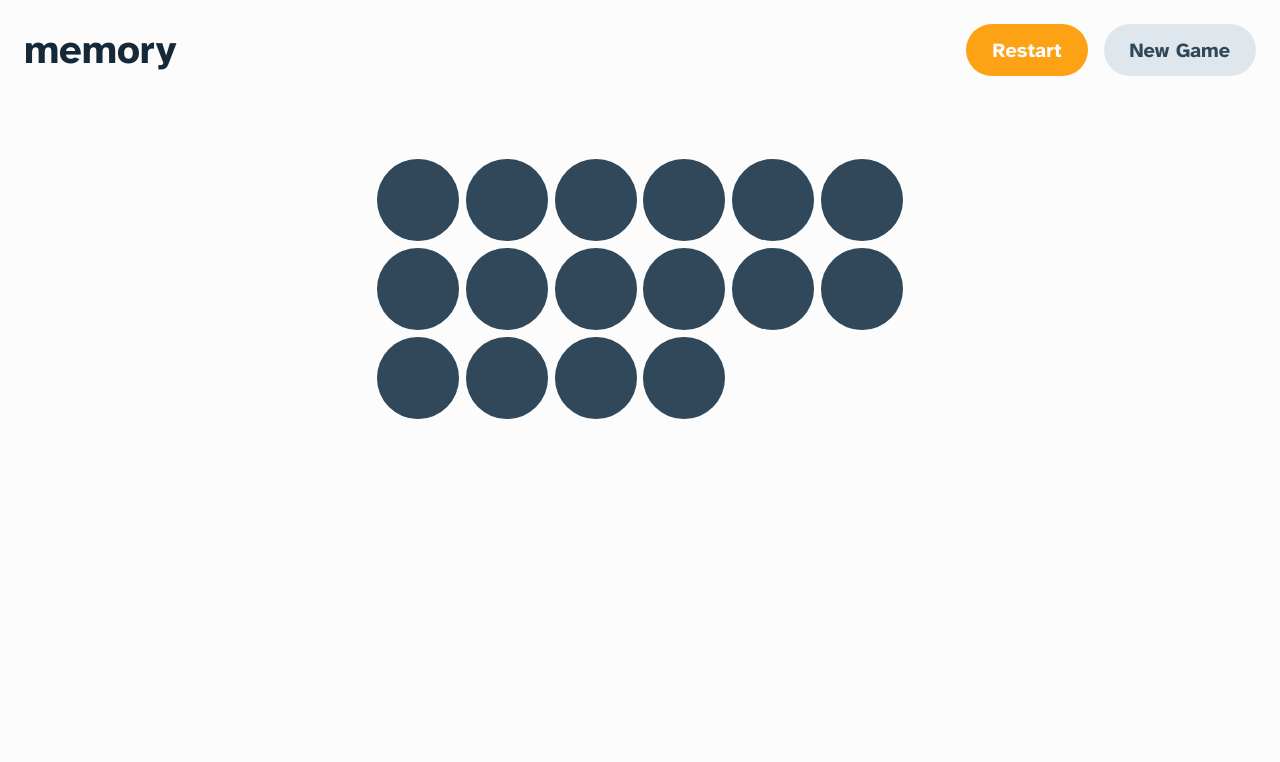
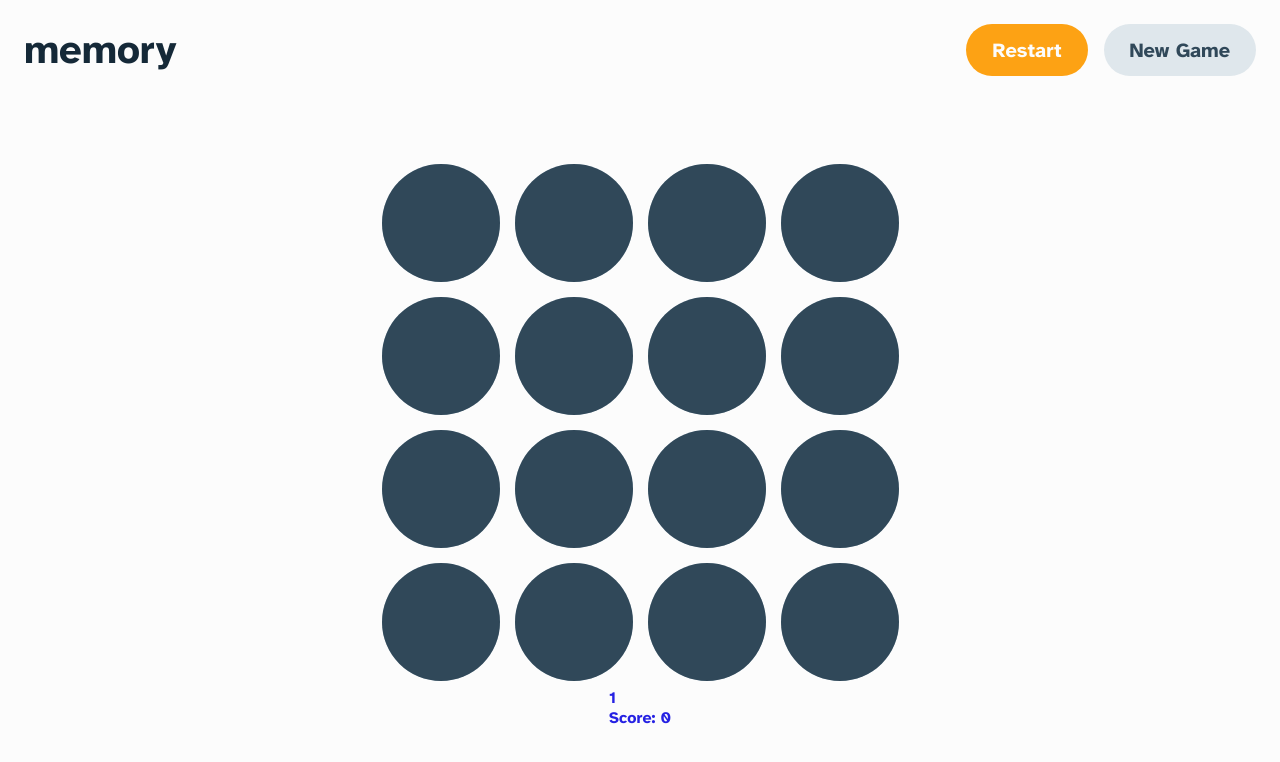
Before and after one commit to kyle-norris/memory-master, a React (Vite) app: page /game in a window 1280 px wide. Shown: the top 762 px of the page. Built offline with nearby package versions, Linux system fonts and the light colour scheme.

Commit message:
add simple players component, modify game logic using useReducer

```diff
--- /dev/null
+++ b/src/components/Players.jsx
@@ -0,0 +1,30 @@
+import styles from "../styles/components/players.module.scss";
+import PropTypes from "prop-types";
+
+function Players({ players, isTurn, scores }) {
+  return (
+    <div className={styles.container}>
+      {players.map((player, idx) => (
+        <div
+          className={
+            isTurn(player)
+              ? `${styles.player} ${styles.active}`
+              : `${styles.player}`
+          }
+          key={idx}
+        >
+          {player}
+          <div>Score: {scores[idx]}</div>
+        </div>
+      ))}
+    </div>
+  );
+}
+
+Players.propTypes = {
+  players: PropTypes.array.isRequired,
+  isTurn: PropTypes.func,
+  scores: PropTypes.array,
+};
+
+export default Players;
--- a/src/routes/game.jsx
+++ b/src/routes/game.jsx
@@ -1,37 +1,123 @@
 import styles from "../styles/components/game.module.scss";
 import { Desktop, Mobile } from "../breakpoints";
-import { useState, useEffect, useRef, useCallback } from "react";
+import { useState, useEffect, useReducer, useRef, useCallback } from "react";
 import MobileMenu from "../components/mobileMenu";
 import { generateGrid } from "../utils/game-logic";
 import GameGrid from "../components/GameGrid";
 import { useLocation } from "react-router-dom";
 import React from "react";
+import Players from "../components/Players";
 
 function useQuery() {
   const { search } = useLocation();
   return React.useMemo(() => new URLSearchParams(search), [search]);
 }
 
+const initialState = {
+  pieces: [],
+  selectedPieces: [],
+  matchedPieces: [],
+  currentPlayer: 1,
+  scores: [],
+  players: [],
+};
+
+const reducer = (state, action) => {
+  switch (action.type) {
+    case "SETUP":
+      return {
+        ...state,
+        players: action.players,
+        scores: action.scores,
+        pieces: action.pieces,
+      };
+    case "SELECT_PIECE":
+      if (state.selectedPieces.length == 1) {
+        return {
+          ...state,
+          selectedPieces: [...state.selectedPieces, action.piece],
+        };
+      } else {
+        return {
+          ...state,
+          selectedPieces: [action.piece],
+        };
+      }
+    case "CHECK_MATCH": {
+      if (state.selectedPieces.length !== 2) {
+        return state;
+      }
+      let [idx1, idx2] = [...state.selectedPieces];
+      let updatedState = { ...state };
+      if (state.pieces[idx1] == state.pieces[idx2]) {
+        let newScores = [...state.scores];
+        newScores[state.players.indexOf(state.currentPlayer)] += 1;
+        updatedState.selectedPieces = [];
+        updatedState.scores = newScores;
+        updatedState.matchedPieces = [...state.matchedPieces, idx1, idx2];
+      }
+      return updatedState;
+    }
+    case "NEXT_PLAYER": {
+      let nextPlayer =
+        state.currentPlayer == state.players.length
+          ? 1
+          : state.currentPlayer + 1;
+      return {
+        ...state,
+        selectedPieces: [],
+        currentPlayer: nextPlayer,
+      };
+    }
+
+    default:
+      return state;
+  }
+};
+
 function Game() {
   const [showMobileMenu, setShowMobileMenu] = useState(false);
-  // const [grid, setGrid] = useState([]);
-  const [numPlayers, setNumPlayers] = useState(1);
-  const [currentPlayer, setCurrentPlayer] = useState(1);
-  // const [gameBoard, setGameBoard] = useState({ grid: [], selectedIndexes: [] });
-  const [pieces, setPieces] = useState([]);
-  const [selectedPieces, setSelectedPieces] = useState([]);
-  const [matchedPieces, setMatchedPieces] = useState([]);
-  // const [selectedIndexes, setSelectedIndexes] = useState([]);
+  const [state, dispatch] = useReducer(reducer, initialState);
 
   let query = useQuery();
   const timeout = useRef(null);
 
+  const getSize = useCallback(() => {
+    let querySize = query.get("size") ? Number(query.get("size")) : 4;
+    return [4, 6].includes(querySize) ? querySize : 4;
+  }, [query]);
+
+  const getNumPlayers = useCallback(() => {
+    let queryPlayers = query.get("players") ? Number(query.get("players")) : 1;
+    return [1, 2, 3, 4].includes(queryPlayers) ? queryPlayers : 1;
+  }, [query]);
+
   useEffect(() => {
-    const size = query.get("size") ? Number(query.get("size")) : 4;
-    setPieces(generateGrid(size));
-    const numPlayers = query.get("players") ? Number(query.get("players")) : 1;
-    setNumPlayers(numPlayers);
-  }, [query]);
+    const size = getSize();
+    let pieces = generateGrid(size);
+    const numPlayers = getNumPlayers();
+    let players = [];
+    let scores = [];
+    for (let i = 1; i <= numPlayers; i++) {
+      players.push(i);
+      scores.push(0);
+    }
+    dispatch({
+      type: "SETUP",
+      players: players,
+      scores: scores,
+      pieces: pieces,
+    });
+  }, [query, getSize, getNumPlayers]);
+
+  useEffect(() => {
+    if (state.selectedPieces.length == 2) {
+      dispatch({ type: "CHECK_MATCH" });
+      timeout.current = setTimeout(() => {
+        nextPlayer();
+      }, 2000);
+    }
+  }, [state.selectedPieces]);
 
   function restartGame() {
     return null;
@@ -41,40 +127,42 @@ function Game() {
     return null;
   }
 
+  const nextPlayer = () => {
+    dispatch({ type: "NEXT_PLAYER" });
+  };
+
   useEffect(() => {
-    if (selectedPieces.length == 2) {
-      let [idx1, idx2] = [...selectedPieces];
-      if (pieces[idx1] == pieces[idx2]) {
-        setMatchedPieces((prev) => [...prev, idx1, idx2]);
-        setSelectedPieces(() => []);
-      } else {
-        timeout.current = setTimeout(() => {
-          setSelectedPieces(() => []);
-        }, 2000);
-      }
-      setCurrentPlayer((prev) => (prev == numPlayers ? 1 : prev + 1));
-    } else {
+    if (state.matchedPieces.length > 0) {
       clearTimeout(timeout.current);
+      nextPlayer();
     }
-  }, [selectedPieces, pieces, numPlayers]);
+  }, [state.matchedPieces]);
 
   const isClickable = (idx) => {
-    return !matchedPieces.includes(idx) && !selectedPieces.includes(idx);
+    return (
+      !state.matchedPieces.includes(idx) &&
+      !state.selectedPieces.includes(idx) &&
+      state.selectedPieces.length < 2
+    );
   };
 
   const isVisible = (idx) => {
-    return selectedPieces.includes(idx) || matchedPieces.includes(idx);
+    return (
+      state.selectedPieces.includes(idx) || state.matchedPieces.includes(idx)
+    );
   };
 
   const isSelected = (idx) => {
-    return selectedPieces.includes(idx);
+    return state.selectedPieces.includes(idx);
+  };
+
+  const isTurn = (player) => {
+    return state.currentPlayer == player;
   };
 
   const handlePieceClick = (idx) => {
     if (!isClickable(idx)) return;
-    setSelectedPieces((prev) => {
-      return prev.length == 1 ? [...prev, idx] : [idx];
-    });
+    dispatch({ type: "SELECT_PIECE", piece: idx });
   };
 
   return (
@@ -104,12 +192,13 @@ function Game() {
         </Desktop>
       </header>
       <GameGrid
-        grid={pieces}
-        size={Number(query.get("size"))}
+        grid={state.pieces}
+        size={getSize()}
         selectPiece={handlePieceClick}
         isVisible={isVisible}
         isSelected={isSelected}
       />
+      <Players players={state.players} isTurn={isTurn} scores={state.scores} />
     </div>
   );
 }
--- /dev/null
+++ b/src/styles/components/players.module.scss
@@ -0,0 +1,14 @@
+@import "../globals/variables";
+@import "../globals/mixins";
+
+
+.container {
+  display: flex;
+  justify-content: space-around;
+}
+
+.player {
+  &.active {
+    color: rgb(37, 33, 227);
+  }
+}
```
